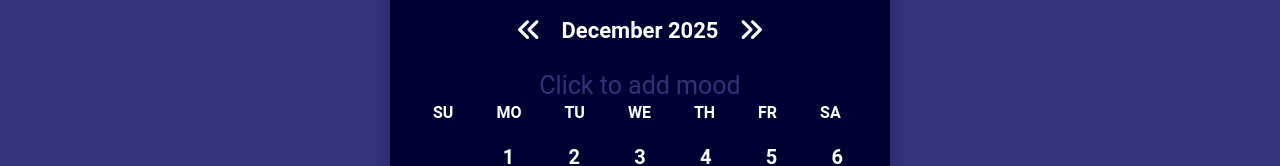
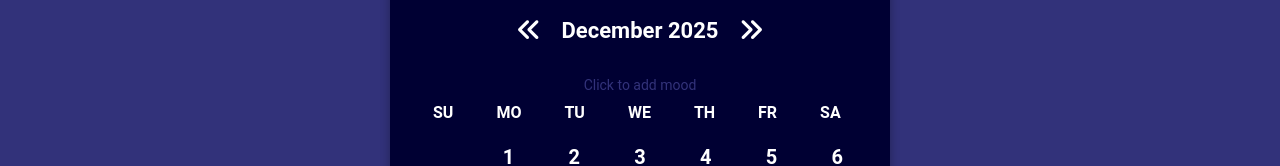
Before and after one commit to abk2191/organiser, a React (Vite) app: page /organiser/calendar in a window 1280 px wide. Shown: the part 190-356 px from the top of the page. Built offline with nearby package versions, Linux system fonts and the light colour scheme.

Commit message:
Added new features

```diff
--- a/src/Calendar.jsx
+++ b/src/Calendar.jsx
@@ -536,14 +536,22 @@ function Calendar() {
                   todayMonth === currentMonth && todayYear === currentYear;
 
                 if (!isTodayInCurrentMonth) {
-                  return "Navigate to current month to add mood";
+                  return (
+                    <span style={{ fontSize: "12px" }}>
+                      Navigate to current month to add mood
+                    </span>
+                  );
                 }
 
                 // Get mood from separate moods array
                 const dateKey = `${todayYear}-${todayMonth + 1}-${todayDate}`;
                 const todayMood = moods.find((m) => m.dateKey === dateKey);
 
-                return todayMood?.mood || "Click to add mood";
+                return (
+                  todayMood?.mood || (
+                    <span style={{ fontSize: "14px" }}>Click to add mood</span>
+                  )
+                );
               })()}
             </div>
             {/* <div className="today">
```
